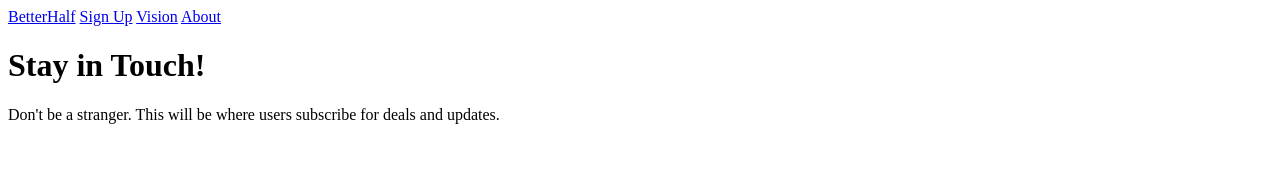
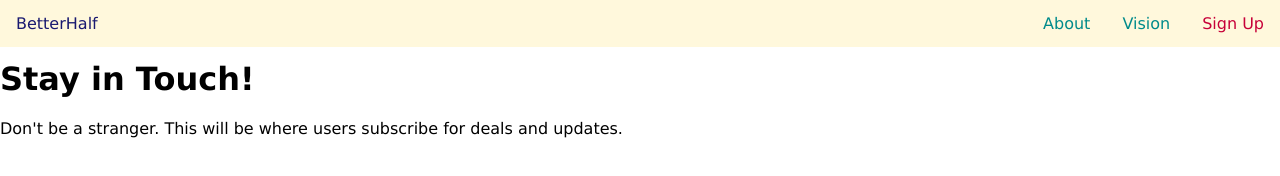
Before and after one commit to kaitlinlatta/betterhalf, a plain HTML site: page docs/signup/index.html in a window 1280 px wide. Drawn offline with Linux system fonts and the light colour scheme.

Commit message:
Make aesthetic changes to navbar on all pages

```diff
--- a/docs/contentpagestyle.css
+++ b/docs/contentpagestyle.css
@@ -30,7 +30,7 @@ body {
   }
 
 .topnav a.active {
-    color: darkgoldenrod;
+    color: #C70039;
 }
 
 .topnav a.home {
--- a/docs/mystyle.css
+++ b/docs/mystyle.css
@@ -30,7 +30,7 @@ body {
   }
 
 .topnav a.active {
-    color: darkgoldenrod;
+    color: #C70039;
 }
 
 .topnav a.home {
--- a/docs/signup/index.html
+++ b/docs/signup/index.html
@@ -1,8 +1,15 @@
 <!DOCTYPE html>
 
 <html>
+
     <head>
+
         <title>BetterHalf</title>
+
+        <link rel="stylesheet" href="../mystyle.css">
+
+        <link rel="stylesheet" href="../contentpagestyle.css">
+
     </head>
 
     <body>
@@ -17,8 +24,14 @@
             </a>
         </div>
 
-        <h1>Stay in Touch!</h1>
+        <div class="content">
 
-        <p>Don't be a stranger. This will be where users subscribe for deals and updates.</p>
+            <h1>Stay in Touch!</h1>
+
+            <p>Don't be a stranger. This will be where users subscribe for deals and updates.</p>
+
+        </div>
+
     </body>
+
 </html>
```
Also changed, not shown: docs/about/index.html (+2 -0 lines), docs/vision/index.html (+10 -3 lines).
